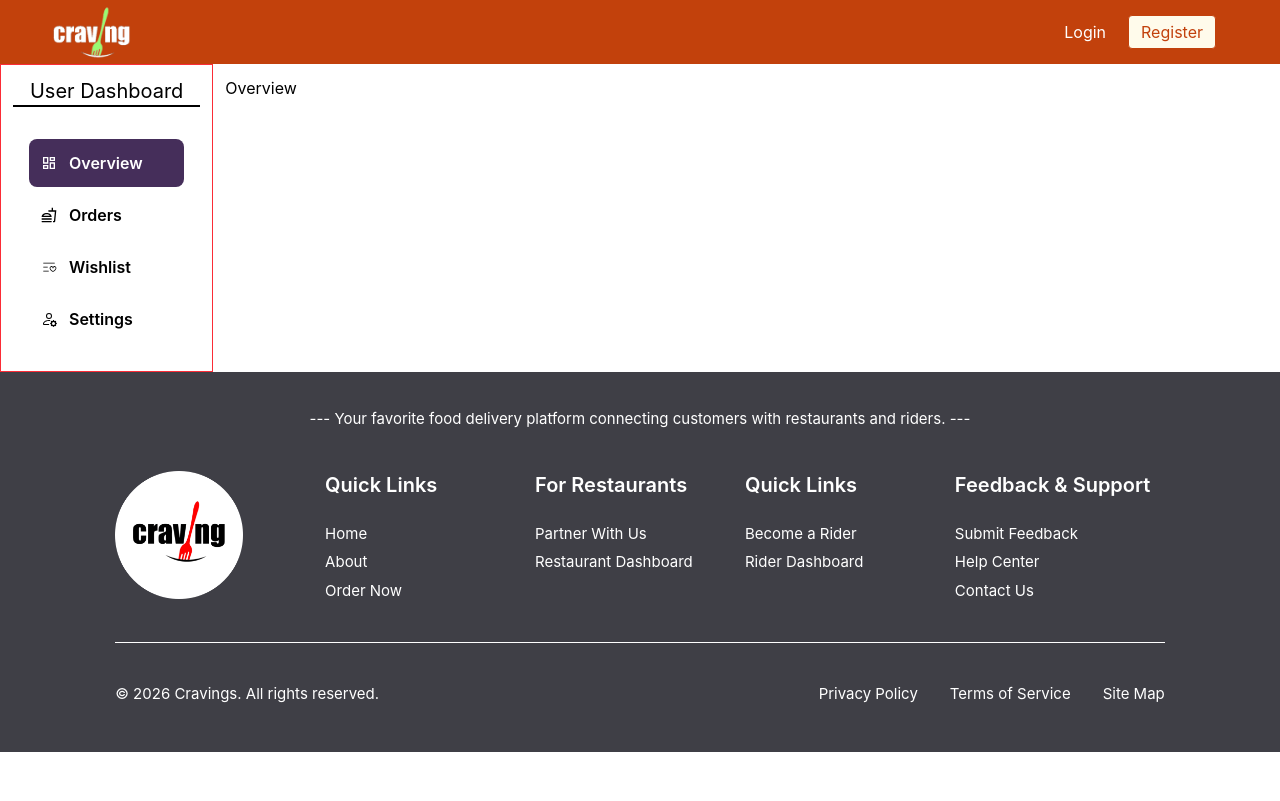
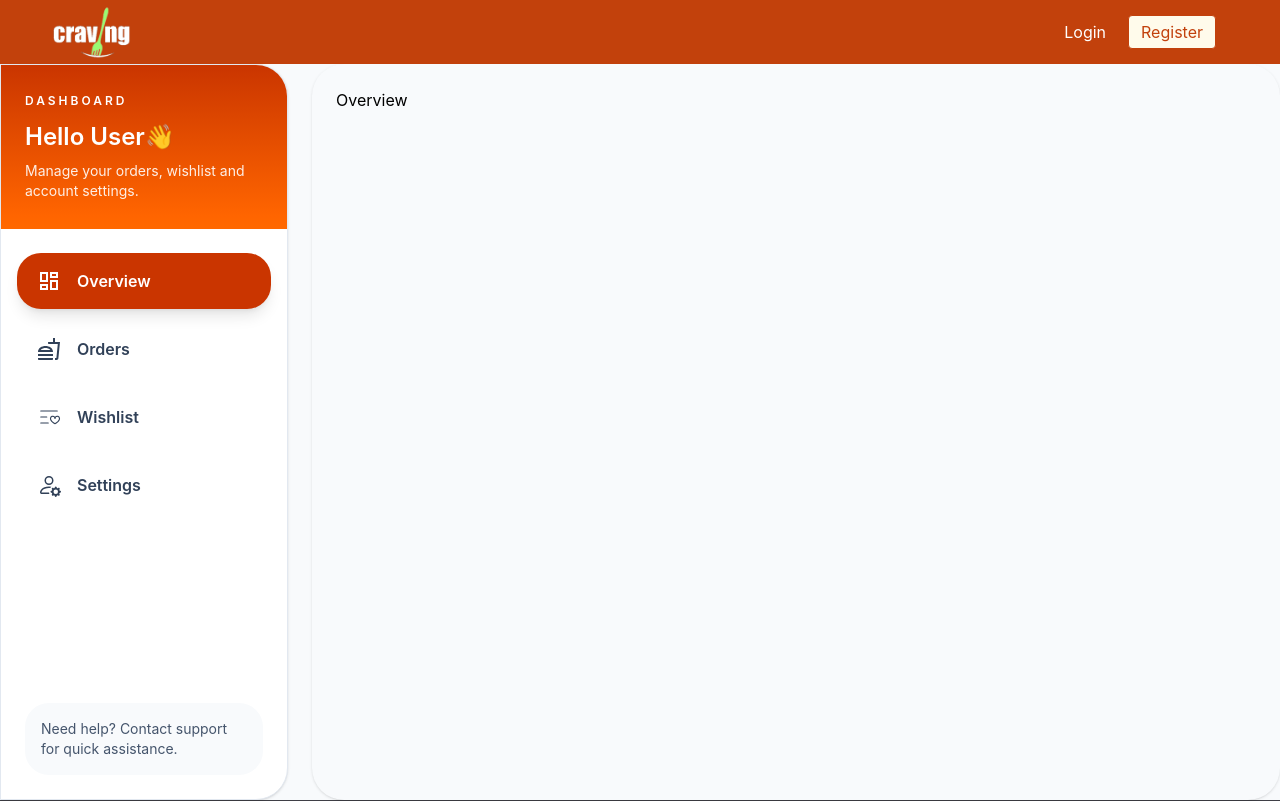
Before and after one commit to Satakshivdhy/CravingsClone_678, a React (Vite) app in the folder client/: page /user/dashboard in a window 1280 px wide. Shown: the top 801 px of the page. Built offline with nearby package versions, Linux system fonts and the light colour scheme.

Commit message:
Refactor Settings and Sidebar components for improved user experience; update UserDashboard layout

```diff
--- a/client/src/components/userDashboard/Settings.jsx
+++ b/client/src/components/userDashboard/Settings.jsx
@@ -5,9 +5,24 @@ import toast from "react-hot-toast";
 
 const Settings = () => {
   const { user, setUser } = useAuth();
+  const [isEditable, setIsEditable] = useState(false);
+  const [tempUser, setTempUser] = useState({
+    fullName: "",
+    email: "",
+    phone: "",
+    photo: "",
+  });
 
-  const [isEditable, setIsEditable] = useState(false);
-  const [tempUser, setTempUser] = useState(user);
+  useEffect(() => {
+    if (user) {
+      setTempUser({
+        fullName: user.fullName || "",
+        email: user.email || "",
+        phone: user.phone || "",
+        photo: user.photo || "",
+      });
+    }
+  }, [user]);
 
   const handleChange = (e) => {
     const { name, value } = e.target;
@@ -15,86 +30,130 @@ const Settings = () => {
   };
 
   const handleSave = async () => {
-    setIsEditable(false);
-
     const payload = {
       email: tempUser.email.toLowerCase(),
       fullName: tempUser.fullName,
       phone: tempUser.phone,
     };
 
-    console.log(payload);
-
     try {
       const res = await api.put("/user/edit-profile", payload);
       setUser(res.data.data);
       toast.success(res.data.message);
+      setIsEditable(false);
     } catch (error) {
       toast.error(
-        error.response.status + "|" + error.reponse?.data?.message ||
-          error.message,
+        `${error.response?.status || "Error"} | ${
+          error.response?.data?.message || error.message
+        }`,
       );
     }
   };
 
+  if (!user) {
     return (
-    <>
+      <div className="rounded-[2rem] bg-white p-8 shadow-sm">
+        <p className="text-slate-600">Loading profile...</p>
+      </div>
+    );
+  }
 
-        <div className="w-24 h-24 rounded-full overflow-hidden">
-          <img src={user.photo} alt="" className="w-full h-full object-cover" />
+  return (
+    <div className="rounded-[2rem] bg-white p-8 shadow-sm">
+      <div className="mb-8 flex flex-col gap-5 rounded-[2rem] border border-slate-200 bg-slate-50 p-6 sm:flex-row sm:items-center">
+        <div className="flex-shrink-0 rounded-full border border-slate-200 bg-slate-100 p-1">
+          <div className="h-28 w-28 overflow-hidden rounded-full bg-slate-200">
+            {tempUser.photo ? (
+              <img
+                src={tempUser.photo}
+                alt={tempUser.fullName}
+                className="h-full w-full object-cover"
+              />
+            ) : (
+              <div className="flex h-full w-full items-center justify-center text-4xl text-orange-600">
+                👤
               </div>
-        {isEditable === true ? (
-        <>
-          <div className="grid w-sm gap-3">
+            )}
+          </div>
+        </div>
+
+        <div className="space-y-3 text-slate-700">
+          <p className="text-xs font-semibold uppercase tracking-[0.25em] text-orange-600">
+            Profile settings
+          </p>
+          <h1 className="text-3xl font-semibold text-slate-900">{tempUser.fullName || "Your Name"}</h1>
+          <p className="max-w-2xl text-sm leading-6 text-slate-500">
+            Update your account details and contact information. Your email cannot be changed here.
+          </p>
+        </div>
+      </div>
+
+      <div className="grid gap-6 sm:grid-cols-2">
+        <label className="space-y-2 text-sm font-medium text-slate-700">
+          Full name
           <input
             type="text"
             name="fullName"
             value={tempUser.fullName}
-              className="border p-2"
             onChange={handleChange}
+            disabled={!isEditable}
+            className="w-full rounded-3xl border border-slate-200 bg-white px-4 py-3 text-slate-900 shadow-sm transition focus:border-orange-400 focus:outline-none"
           />
+        </label>
+
+        <label className="space-y-2 text-sm font-medium text-slate-700">
+          Email address
           <input
             type="email"
             name="email"
             value={tempUser.email}
-              className="border p-2 disabled:bg-gray-300 disabled:cursor-not-allowed"
             disabled
+            className="w-full rounded-3xl border border-slate-200 bg-slate-100 px-4 py-3 text-slate-500 shadow-sm"
           />
+        </label>
+
+        <label className="space-y-2 text-sm font-medium text-slate-700 sm:col-span-2">
+          Phone number
           <input
-              type="number"
+            type="tel"
             name="phone"
             value={tempUser.phone}
-              className="border p-2"
             onChange={handleChange}
+            disabled={!isEditable}
+            className="w-full rounded-3xl border border-slate-200 bg-white px-4 py-3 text-slate-900 shadow-sm transition focus:border-orange-400 focus:outline-none"
           />
+        </label>
       </div>
-        </>
-      ) : (
+
+      <div className="mt-8 flex flex-wrap gap-3">
+        {isEditable ? (
           <>
-          <div>
-            <div>{user.fullName}</div>
-            <div>{user.email}</div>
-            <div>{user.phone}</div>
-          </div>
-        </>
-      )}
-
-      {isEditable === true ? (
-        <>
-          <button onClick={() => setIsEditable(false)} className="border p-3 ">
+            <button
+              type="button"
+              onClick={() => setIsEditable(false)}
+              className="rounded-3xl border border-slate-300 px-6 py-3 text-sm font-semibold text-slate-700 transition hover:bg-slate-100"
+            >
               Cancel
             </button>
-          <button onClick={handleSave} className="border p-3 ">
-            Save
+            <button
+              type="button"
+              onClick={handleSave}
+              className="rounded-3xl bg-orange-600 px-6 py-3 text-sm font-semibold text-white transition hover:bg-orange-700"
+            >
+              Save changes
             </button>
           </>
         ) : (
-        <button onClick={() => setIsEditable(true)} className="border p-3 ">
-          Edit
+          <button
+            type="button"
+            onClick={() => setIsEditable(true)}
+            className="rounded-3xl bg-orange-600 px-6 py-3 text-sm font-semibold text-white transition hover:bg-orange-700"
+          >
+            Edit profile
           </button>
         )}
-
-    </>
+      </div>
+    </div>
   );
 };
 
--- a/client/src/components/userDashboard/Sidebar.jsx
+++ b/client/src/components/userDashboard/Sidebar.jsx
@@ -1,4 +1,5 @@
 import React from "react";
+import { useAuth } from "../../context/AuthContext";
 import { MdOutlineDashboard, MdOutlineFastfood } from "react-icons/md";
 import { PiListHeartLight } from "react-icons/pi";
 import { BsPersonGear } from "react-icons/bs";
@@ -11,25 +12,40 @@ const MenuItems = [
 ];
 
 const Sidebar = ({ active, setActive }) => {
+  const { user } = useAuth();
+  const userName = user?.fullName || "Hello User👋";
+
   return (
-    <>
-      <div className="p-3">
-        <div className="border-b-2 text-center text-xl">User Dashboard</div>
+    <aside className="flex h-full flex-col rounded-tr-[2rem] rounded-br-[2rem] bg-white border border-slate-200 shadow-sm overflow-hidden">
+      <div className="px-6 py-7 bg-gradient-to-b from-orange-700 to-orange-500 text-white">
+        <p className="text-xs font-semibold uppercase tracking-[0.25em]">Dashboard</p>
+        <h2 className="mt-3 text-2xl font-semibold">{userName}</h2>
+        <p className="mt-2 text-sm opacity-90">Manage your orders, wishlist and account settings.</p>
+      </div>
 
-        <div className="space-y-1 p-4 mt-4">
-          {MenuItems.map((item, idx) => (
-            <button
-              key={idx}
-              className={`flex gap-3 font-semibold items-center border-transparent hover:border-(--primary) w-full p-3 rounded-lg ${active === item.name && "bg-(--secondary) text-(--primary-text)"} `}
-              onClick={() => setActive(item.name)}
-            >
-              {item.icon}
-              <span>{item.name}</span>
-            </button>
-          ))}
+      <div className="space-y-3 px-4 py-6">
+        {MenuItems.map((item) => (
+          <button
+            key={item.name}
+            className={`flex w-full items-center gap-4 rounded-3xl px-5 py-4 text-left transition duration-200 ${
+              active === item.name
+                ? "bg-orange-700 text-white shadow-lg"
+                : "text-slate-700 hover:bg-slate-100 hover:text-orange-600"
+            }`}
+            onClick={() => setActive(item.name)}
+          >
+            <span className="text-2xl">{item.icon}</span>
+            <span className="font-semibold">{item.name}</span>
+          </button>
+        ))}
+      </div>
+
+      <div className="mt-auto px-6 pb-6">
+        <div className="rounded-3xl bg-slate-50 p-4 text-sm text-slate-600">
+          Need help? Contact support for quick assistance.
         </div>
       </div>
-    </>
+    </aside>
   );
 };
 
--- a/client/src/pages/dashboard/UserDashboard.jsx
+++ b/client/src/pages/dashboard/UserDashboard.jsx
@@ -1,30 +1,28 @@
 import React from "react";
-import { useAuth } from "../../context/AuthContext";
 import { useState } from "react";
 import Sidebar from "../../components/userDashboard/Sidebar";
 import Overview from "../../components/userDashboard/Overview";
 import Orders from "../../components/userDashboard/Orders";
-import Settings from "../../components/userDashboard/Settings"
+import Settings from "../../components/userDashboard/Settings";
 import WishList from "../../components/userDashboard/WishList";
+
 const userDashboard = () => {
-  const { user } = useAuth();
-  const [active , setActive] = useState("Overview");
-    return (
+  const [active, setActive] = useState("Overview");
+  return (
     <>
-      <div className="flex h-[92vh">
-        <div className="w-1/6 border border-red-500 h-full">
-          <Sidebar active={active} setActive={setActive}/>
+      <div className="flex h-[92vh] gap-6 bg-slate-50">
+        <div className="w-72">
+          <Sidebar active={active} setActive={setActive} />
         </div>
-        <div className="w-5/6 border-gren-500 h-full p-3">
-        {active === "Overview" && <Overview/>}
-        {active === "Orders" && <Orders/>}
-        {active === "Wishlist" && <WishList/>}
-        {active === "Settings" && <Settings/>}
-        </div>
+        <main className="flex-1 rounded-[2rem] bg-slate-50 p-6 shadow-sm">
+          {active === "Overview" && <Overview />}
+          {active === "Orders" && <Orders />}
+          {active === "Wishlist" && <WishList />}
+          {active === "Settings" && <Settings />}
+        </main>
       </div>
-
     </>
   );
-};3
+};
 
 export default userDashboard;
```
Lines whose indentation alone changed are shown as unchanged.
